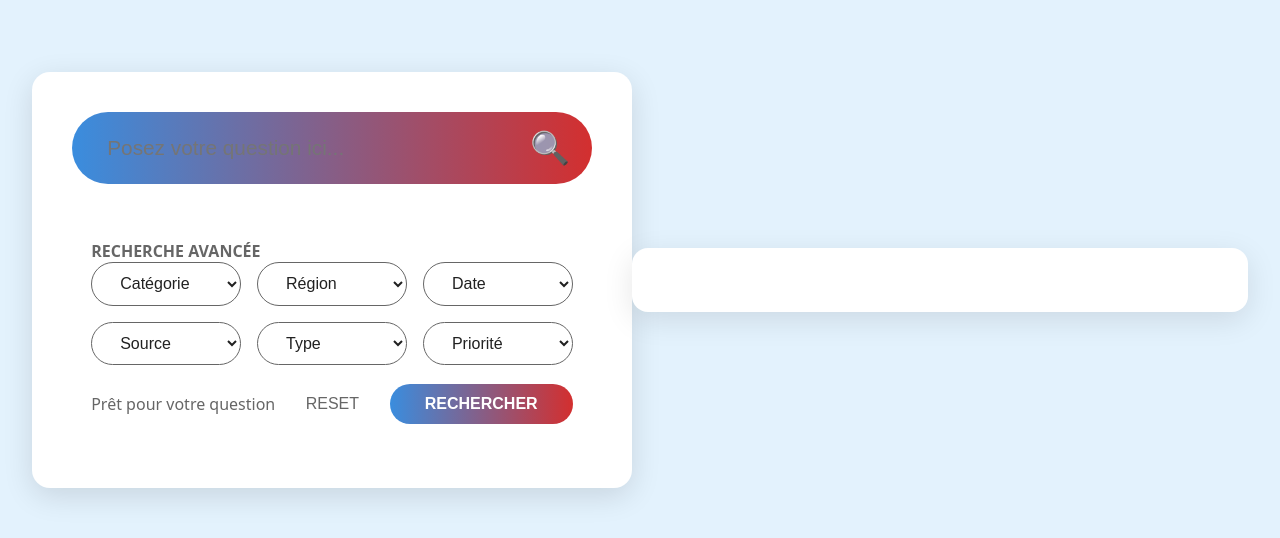
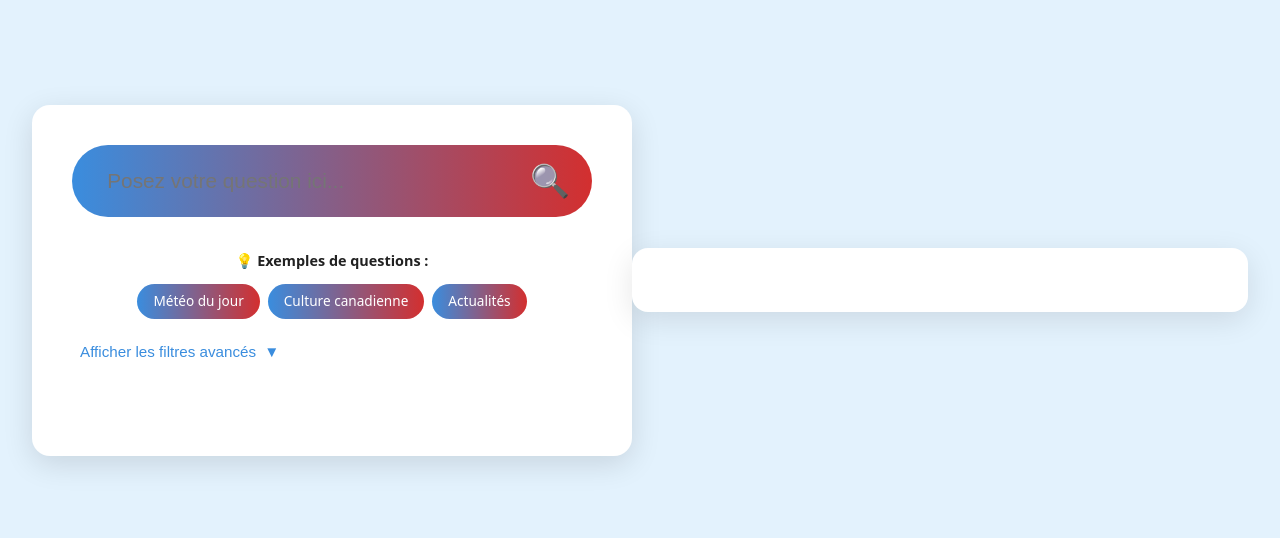
Before and after one commit to qwertyuiopokok/Canadia, a FastAPI app: page / in a window 1280 px wide. Shown: the part 239-777 px from the top of the page. Run offline with FastAPI, Linux system fonts and the light colour scheme; parts of the project's set-up code (start-up, migrations or seed data) failed here and were passed over.

Commit message:
Improve initial page experience with collapsible advanced search and example queries
Co-authored-by: qwertyuiopokok <245766996+qwertyuiopokok@users.noreply.github.com>

```diff
--- a/backend/app/templates/index.html
+++ b/backend/app/templates/index.html
@@ -82,12 +82,69 @@
             background: var(--surface);
             border-radius: 12px;
             padding: 1.5rem 1.2rem;
+            max-height: 0;
+            overflow: hidden;
+            opacity: 0;
+            transition: max-height 0.3s ease, opacity 0.3s ease, padding 0.3s ease;
+        }
+        .advanced-search.show {
+            max-height: 500px;
+            opacity: 1;
+            padding: 1.5rem 1.2rem;
         }
         .advanced-title {
             font-size: 1rem;
             font-weight: 600;
             color: var(--muted);
             margin-bottom: 1.2rem;
+        }
+        .advanced-toggle {
+            display: flex;
+            align-items: center;
+            justify-content: center;
+            gap: 0.5rem;
+            color: var(--blue);
+            background: none;
+            border: none;
+            cursor: pointer;
+            font-size: 0.95rem;
+            margin-top: 1rem;
+            padding: 0.5rem;
+            transition: color 0.3s;
+        }
+        .advanced-toggle:hover {
+            color: var(--primary);
+        }
+        .welcome-hints {
+            text-align: center;
+            color: var(--muted);
+            font-size: 0.9rem;
+            margin-top: 1.5rem;
+            line-height: 1.6;
+        }
+        .welcome-hints strong {
+            color: var(--text);
+            display: block;
+            margin-bottom: 0.5rem;
+        }
+        .example-queries {
+            display: flex;
+            flex-wrap: wrap;
+            gap: 0.5rem;
+            justify-content: center;
+            margin-top: 0.75rem;
+        }
+        .example-query {
+            background: var(--gradient);
+            color: white;
+            padding: 0.4rem 1rem;
+            border-radius: 20px;
+            font-size: 0.85rem;
+            cursor: pointer;
+            transition: transform 0.2s;
+        }
+        .example-query:hover {
+            transform: translateY(-2px);
         }
         .advanced-filters {
             display: grid;
@@ -152,7 +209,22 @@
                 <input type="text" id="query" class="search-bar-input" placeholder="Posez votre question ici..." onkeypress="handleEnter(event)" />
                 <button type="submit" class="search-bar-btn">🔍</button>
             </div>
-            <div class="advanced-search">
+
+            <div class="welcome-hints">
+                <strong>💡 Exemples de questions :</strong>
+                <div class="example-queries">
+                    <span class="example-query" onclick="tryExample('température du jour')">Météo du jour</span>
+                    <span class="example-query" onclick="tryExample('Qu\'est-ce que le Canada?')">Culture canadienne</span>
+                    <span class="example-query" onclick="tryExample('actualités Canada')">Actualités</span>
+                </div>
+            </div>
+
+            <button type="button" class="advanced-toggle" onclick="toggleAdvanced()">
+                <span id="toggle-text">Afficher les filtres avancés</span>
+                <span id="toggle-icon">▼</span>
+            </button>
+
+            <div class="advanced-search" id="advanced-search">
                 <span class="advanced-title">RECHERCHE AVANCÉE</span>
                 <div class="advanced-filters">
                     <select><option>Catégorie</option></select>
@@ -185,6 +257,27 @@
 
         function handleEnter(e) {
             if (e.key === 'Enter') ask();
+        }
+
+        function toggleAdvanced() {
+            const advancedSection = document.getElementById('advanced-search');
+            const toggleText = document.getElementById('toggle-text');
+            const toggleIcon = document.getElementById('toggle-icon');
+
+            if (advancedSection.classList.contains('show')) {
+                advancedSection.classList.remove('show');
+                toggleText.textContent = 'Afficher les filtres avancés';
+                toggleIcon.textContent = '▼';
+            } else {
+                advancedSection.classList.add('show');
+                toggleText.textContent = 'Masquer les filtres avancés';
+                toggleIcon.textContent = '▲';
+            }
+        }
+
+        function tryExample(query) {
+            document.getElementById('query').value = query;
+            document.getElementById('query').focus();
         }
 
         function resetFilters() {
```
